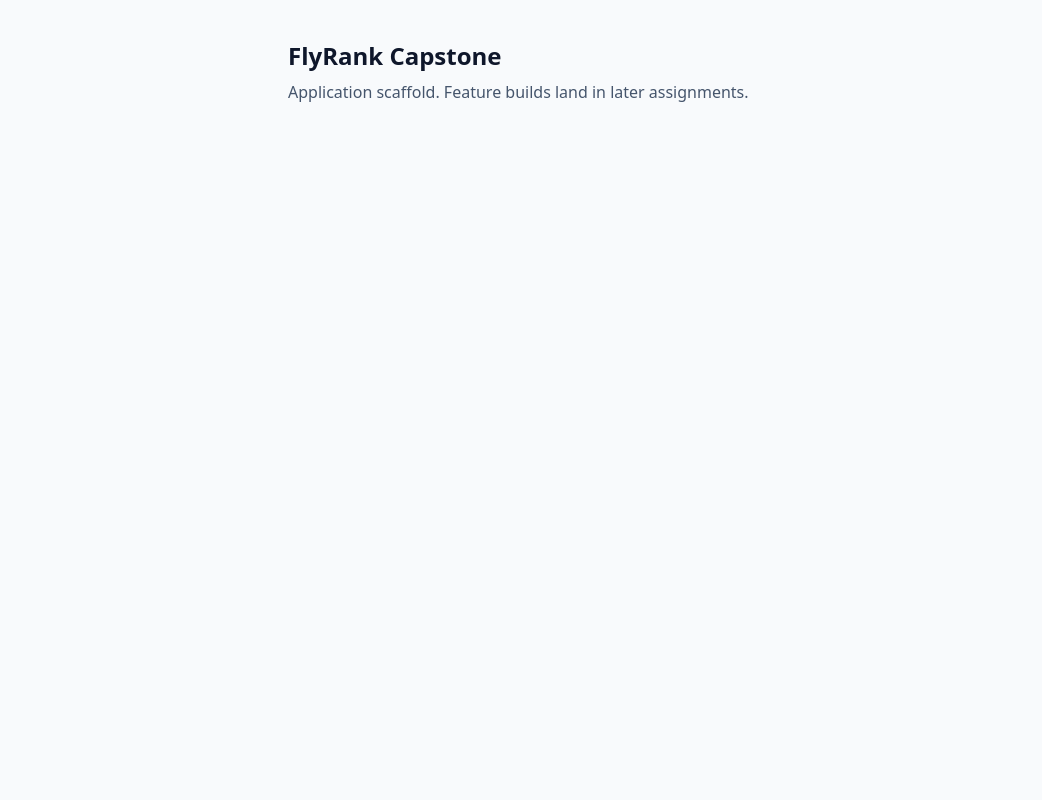
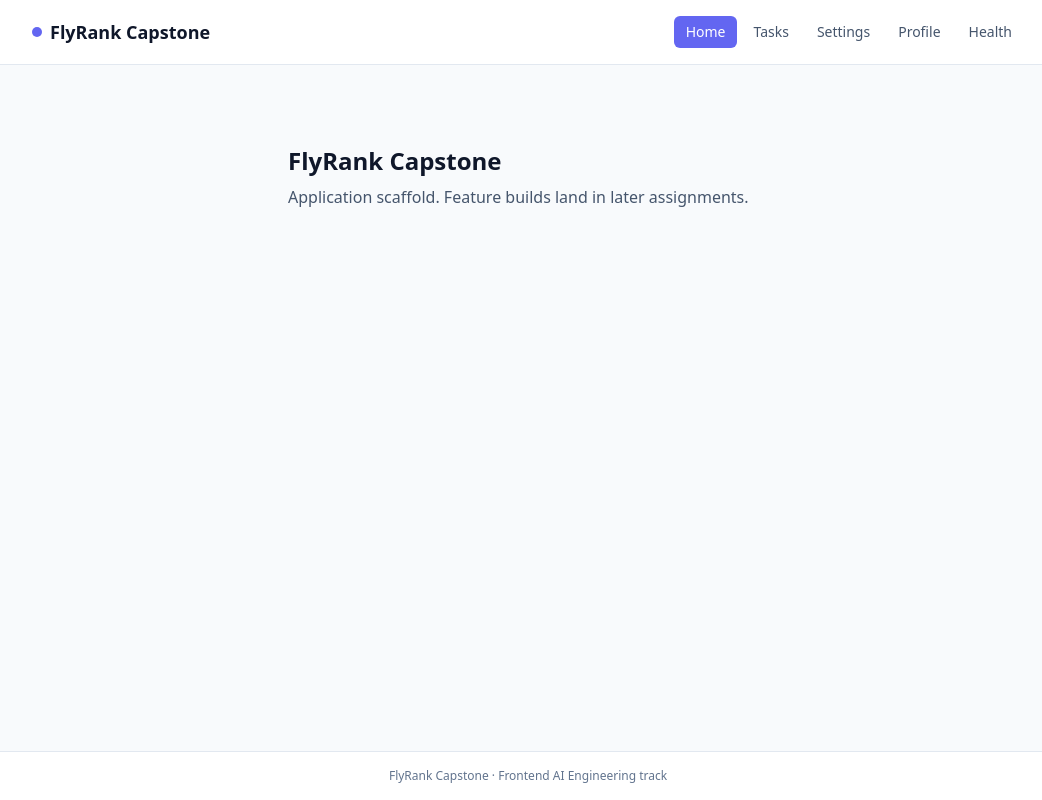
Before and after one commit to RajinShahriar10/flyrank-capstone, a Next.js app: page / in a window 1280 px wide. Shown: the whole page, without its empty margins (112-1154 px from the left). Built offline with nearby package versions, Linux system fonts and the light colour scheme.

Commit message:
feat: add design tokens and site navigation

```diff
--- a/app/globals.css
+++ b/app/globals.css
@@ -1 +1,17 @@
 @import "tailwindcss";
+
+@theme {
+  --color-brand-50: #eef2ff;
+  --color-brand-100: #e0e7ff;
+  --color-brand-500: #6366f1;
+  --color-brand-600: #4f46e5;
+  --color-brand-700: #4338ca;
+  --color-brand-900: #312e81;
+
+  --color-ink: #0f172a;
+  --color-paper: #f8fafc;
+
+  --font-sans:
+    ui-sans-serif, system-ui, -apple-system, "Segoe UI", Roboto, "Helvetica Neue",
+    Arial, sans-serif;
+}
--- a/app/layout.tsx
+++ b/app/layout.tsx
@@ -1,4 +1,6 @@
 import type { Metadata } from "next";
+import Link from "next/link";
+import SiteNav from "@/components/site-nav";
 import "./globals.css";
 
 export const metadata: Metadata = {
@@ -11,8 +13,30 @@ export default function RootLayout({
 }: Readonly<{ children: React.ReactNode }>) {
   return (
     <html lang="en">
-      <body className="min-h-screen bg-slate-50 text-slate-900 antialiased">
-        {children}
+      <body className="flex min-h-screen flex-col bg-paper text-ink antialiased">
+        <header className="border-b border-slate-200 bg-white">
+          <div className="mx-auto flex w-full max-w-5xl flex-wrap items-center justify-between gap-3 px-4 py-3 sm:py-4">
+            <Link
+              href="/"
+              className="order-1 flex items-center gap-2 text-base font-semibold sm:text-lg"
+            >
+              <span
+                aria-hidden="true"
+                className="inline-flex size-2.5 rounded-full bg-brand-500"
+              />
+              FlyRank Capstone
+            </Link>
+            <SiteNav />
+          </div>
+        </header>
+        <main className="mx-auto w-full max-w-5xl flex-1 px-4 py-8 sm:py-10">
+          {children}
+        </main>
+        <footer className="border-t border-slate-200 bg-white">
+          <p className="mx-auto w-full max-w-5xl px-4 py-4 text-center text-xs text-slate-500">
+            FlyRank Capstone · Frontend AI Engineering track
+          </p>
+        </footer>
       </body>
     </html>
   );
--- /dev/null
+++ b/components/site-nav.tsx
@@ -0,0 +1,41 @@
+"use client";
+
+import Link from "next/link";
+import { usePathname } from "next/navigation";
+
+const LINKS = [
+  { href: "/", label: "Home" },
+  { href: "/tasks", label: "Tasks" },
+  { href: "/settings", label: "Settings" },
+  { href: "/profile", label: "Profile" },
+  { href: "/health", label: "Health" },
+];
+
+export default function SiteNav() {
+  const pathname = usePathname();
+
+  return (
+    <nav aria-label="Primary" className="order-2 w-full sm:order-1 sm:w-auto">
+      <ul className="flex flex-wrap items-center gap-1">
+        {LINKS.map((link) => {
+          const active = pathname === link.href;
+          return (
+            <li key={link.href}>
+              <Link
+                href={link.href}
+                aria-current={active ? "page" : undefined}
+                className={`inline-block rounded-md px-3 py-1.5 text-sm font-medium transition-colors ${
+                  active
+                    ? "bg-brand-500 text-white"
+                    : "text-slate-600 hover:bg-slate-100 hover:text-slate-900"
+                }`}
+              >
+                {link.label}
+              </Link>
+            </li>
+          );
+        })}
+      </ul>
+    </nav>
+  );
+}
```
